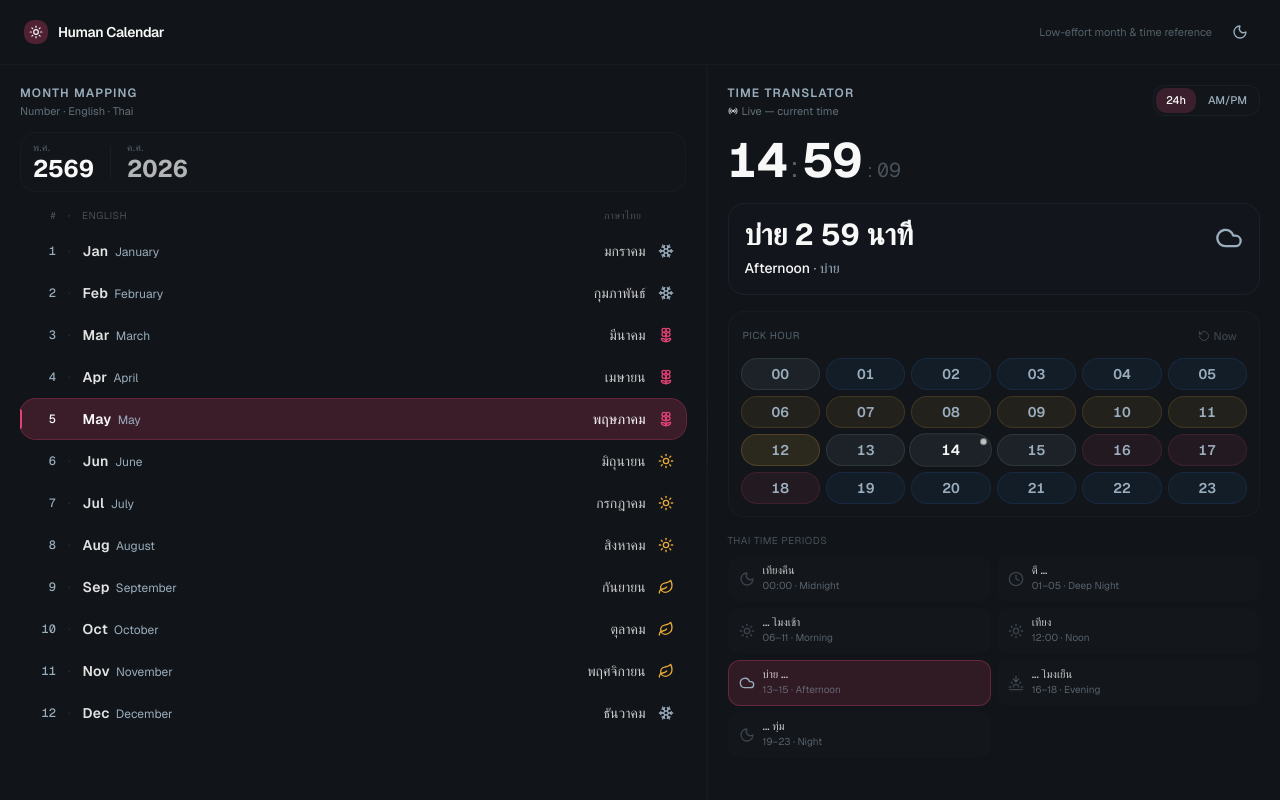
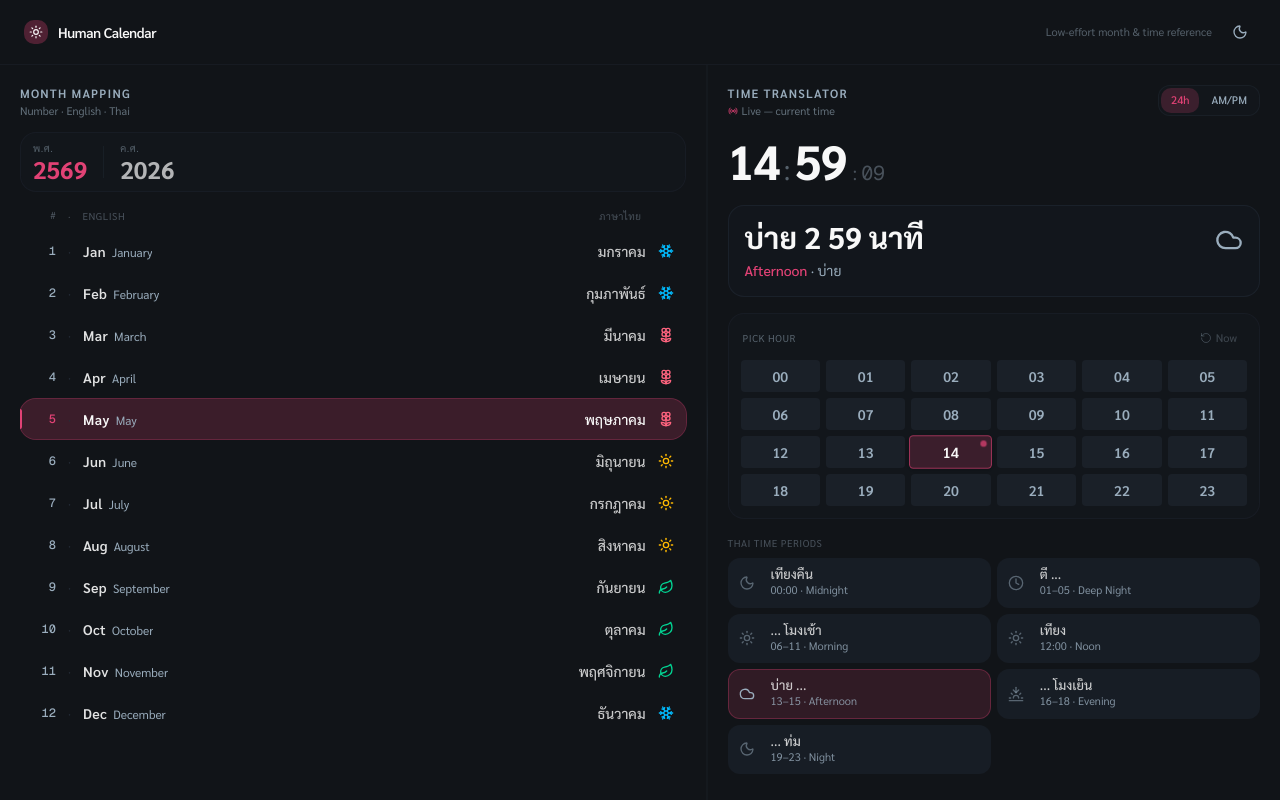
Before and after one commit to Sadiqeen/human-calendar-app, a Next.js app: page / in a window 1280 px wide. Built offline with nearby package versions, Linux system fonts and the light colour scheme.

Commit message:
refactor: update color palette to modern indigo and switch application font to Sarabun

```diff
--- a/app/layout.tsx
+++ b/app/layout.tsx
@@ -1,11 +1,19 @@
 import type { Metadata } from 'next'
-import { Geist, Geist_Mono } from 'next/font/google'
+import { Sarabun, Geist_Mono } from 'next/font/google'
 import { Analytics } from '@vercel/analytics/next'
 import { ThemeProvider } from '@/components/theme-provider'
 import './globals.css'
 
-const _geist = Geist({ subsets: ["latin"] });
-const _geistMono = Geist_Mono({ subsets: ["latin"] });
+const sarabun = Sarabun({
+  subsets: ["latin", "thai"],
+  weight: ["300", "400", "500", "600", "700"],
+  variable: "--font-sarabun"
+});
+
+const geistMono = Geist_Mono({
+  subsets: ["latin"],
+  variable: "--font-mono"
+});
 
 export const metadata: Metadata = {
   title: 'Human Calendar',
@@ -37,7 +45,7 @@ export default function RootLayout({
 }>) {
   return (
     <html lang="en" suppressHydrationWarning>
-      <body className="font-sans antialiased bg-background text-foreground">
+      <body className={`${sarabun.className} antialiased bg-background text-foreground`}>
         <ThemeProvider
           attribute="class"
           defaultTheme="dark"
--- a/components/month-board.tsx
+++ b/components/month-board.tsx
@@ -4,12 +4,12 @@ import { MONTHS, type MonthData } from "@/lib/calendar-data"
 import { cn } from "@/lib/utils"
 import { Snowflake, Flower2, Sun, Leaf } from "lucide-react"
 
-// muzli palette: slate #9aadbd · rose #e14275 · amber #e7a838 · blue #2e6ebf
+// Colors mapped to theme palette
 const SEASON_ICONS: Record<string, { icon: typeof Snowflake; color: string }> = {
-  Snowflake: { icon: Snowflake, color: "text-[#9aadbd]" },
-  Flower2:   { icon: Flower2,   color: "text-[#e14275]" },
-  Sun:       { icon: Sun,       color: "text-[#e7a838]" },
-  Leaf:      { icon: Leaf,      color: "text-[#e7a838]" },
+  Snowflake: { icon: Snowflake, color: "text-sky-400" },
+  Flower2: { icon: Flower2, color: "text-rose-400" },
+  Sun: { icon: Sun, color: "text-amber-400" },
+  Leaf: { icon: Leaf, color: "text-emerald-400" },
 }
 
 interface MonthRowProps {
@@ -30,7 +30,7 @@ function MonthRow({ month, isCurrentMonth }: MonthRowProps) {
       {/* Month number */}
       <span className={cn(
         "w-6 text-right text-xs font-mono font-medium transition-colors",
-        isCurrentMonth ? "text-accent-foreground" : "text-muted-foreground"
+        isCurrentMonth ? "text-accent" : "text-muted-foreground"
       )}>
         {month.number}
       </span>
@@ -99,7 +99,7 @@ export function MonthBoard() {
       <div className="flex items-center gap-3 mb-4 px-3 py-2.5 rounded-xl bg-muted/20 border border-border/30">
         <div className="flex flex-col min-w-0">
           <span className="text-[10px] text-muted-foreground/50 uppercase tracking-wider leading-none mb-1">พ.ศ.</span>
-          <span className="text-2xl font-bold tabular-nums text-accent-foreground leading-none">{bsYear}</span>
+          <span className="text-2xl font-bold tabular-nums text-accent leading-none">{bsYear}</span>
         </div>
         <div className="w-px h-8 bg-border/40 mx-1" />
         <div className="flex flex-col min-w-0">
--- a/components/time-translator.tsx
+++ b/components/time-translator.tsx
@@ -10,14 +10,14 @@ function pad(n: number) {
   return n.toString().padStart(2, "0")
 }
 
-// Colors derived from muzli palette: blue #2e6ebf · slate #9aadbd · rose #e14275 · amber #e7a838
+// Colors derived from theme palette
 const PERIOD_ICON_CONFIG: Record<PeriodIconType, { icon: typeof Moon; color: string }> = {
-  Moon:    { icon: Moon,    color: "text-[#9aadbd]" },
-  Clock:   { icon: Clock,   color: "text-[#2e6ebf]" },
-  Sunrise: { icon: Sunrise, color: "text-[#e7a838]" },
-  Sun:     { icon: Sun,     color: "text-[#e7a838]" },
-  Cloud:   { icon: Cloud,   color: "text-[#9aadbd]" },
-  Sunset:  { icon: Sunset,  color: "text-[#e14275]" },
+  Moon: { icon: Moon, color: "text-chart-3" },
+  Clock: { icon: Clock, color: "text-chart-1" },
+  Sunrise: { icon: Sunrise, color: "text-chart-5" },
+  Sun: { icon: Sun, color: "text-chart-5" },
+  Cloud: { icon: Cloud, color: "text-chart-3" },
+  Sunset: { icon: Sunset, color: "text-chart-4" },
 }
 
 type TimeMode = "24hr" | "ampm"
@@ -26,27 +26,11 @@ type TimeMode = "24hr" | "ampm"
 function formatHour(hour: number, mode: TimeMode): string {
   if (mode === "24hr") return pad(hour)
   const h12 = hour % 12 || 12
-  const period = hour < 12 ? "AM" : "PM"
+  const period = hour < 12 ? " AM" : " PM"
   return `${h12}${period}`
 }
 
-// Period tints mapped to muzli palette
-function periodTint(hour: number): string {
-  // midnight      → slate #9aadbd
-  if (hour === 0)                return "bg-[#9aadbd]/8 border-[#9aadbd]/15"
-  // deep night    → blue #2e6ebf
-  if (hour >= 1 && hour <= 5)   return "bg-[#2e6ebf]/8 border-[#2e6ebf]/15"
-  // morning       → amber #e7a838
-  if (hour >= 6 && hour <= 11)  return "bg-[#e7a838]/8 border-[#e7a838]/15"
-  // noon          → amber bright
-  if (hour === 12)               return "bg-[#e7a838]/12 border-[#e7a838]/20"
-  // afternoon     → slate
-  if (hour >= 13 && hour <= 15) return "bg-[#9aadbd]/8 border-[#9aadbd]/15"
-  // evening       → rose #e14275
-  if (hour >= 16 && hour <= 18) return "bg-[#e14275]/8 border-[#e14275]/15"
-  // night         → blue
-  return "bg-[#2e6ebf]/8 border-[#2e6ebf]/15"
-}
+
 
 export function TimeTranslator() {
   const [selectedHour, setSelectedHour] = useState<number | null>(null)
@@ -86,7 +70,7 @@ export function TimeTranslator() {
           <p className="text-[11px] text-muted-foreground/60 flex items-center gap-1">
             {isLive ? (
               <>
-                <Radio className="w-2.5 h-2.5 text-accent-foreground" aria-hidden />
+                <Radio className="w-2.5 h-2.5 text-accent" aria-hidden />
                 Live — current time
               </>
             ) : (
@@ -102,9 +86,9 @@ export function TimeTranslator() {
               key={m}
               onClick={() => setMode(m)}
               className={cn(
-                "px-2.5 py-1 rounded-md text-[11px] font-medium transition-all",
+                "px-2.5 py-1 rounded-md text-[11px] font-medium transition-all cursor-pointer",
                 mode === m
-                  ? "bg-accent/20 text-accent-foreground"
+                  ? "bg-accent/20 text-accent"
                   : "text-muted-foreground hover:text-foreground"
               )}
             >
@@ -141,7 +125,7 @@ export function TimeTranslator() {
               {result.thaiSpoken}
             </p>
             <p className="text-sm text-muted-foreground">
-              <span className="text-accent-foreground font-medium">{result.periodEnglish}</span>
+              <span className="text-accent font-medium">{result.periodEnglish}</span>
               {" · "}
               <span>{result.period}</span>
             </p>
@@ -166,7 +150,7 @@ export function TimeTranslator() {
               "flex items-center gap-1 text-[11px] rounded-md px-2 py-1 transition-all font-medium",
               isLive
                 ? "text-muted-foreground/30 cursor-default"
-                : "text-accent-foreground bg-accent/15 hover:bg-accent/25"
+                : "text-accent bg-accent/15 hover:bg-accent/25 cursor-pointer"
             )}
             aria-label="Reset to current time"
           >
@@ -187,13 +171,10 @@ export function TimeTranslator() {
                 aria-label={`Select ${formatHour(h, mode)}`}
                 aria-pressed={isSelected}
                 className={cn(
-                  "relative flex flex-col items-center justify-center rounded-xl py-2 px-1 border transition-all duration-150 text-center",
+                  "relative flex flex-col items-center justify-center rounded py-2 px-1 border transition-all duration-150 text-center cursor-pointer",
                   isSelected
-                    ? cn("border-accent/60 bg-accent/20 text-accent-foreground shadow-sm scale-105", periodTint(h))
-                    : cn(
-                        "border-transparent text-muted-foreground hover:border-border/50 hover:text-foreground hover:bg-muted/40",
-                        periodTint(h)
-                      )
+                    ? "border-accent/60 bg-accent/20 text-accent shadow-sm scale-105"
+                    : "border-transparent bg-muted text-muted-foreground hover:border-border/50 hover:text-foreground hover:bg-muted/40"
                 )}
               >
                 <span className={cn(
@@ -204,7 +185,7 @@ export function TimeTranslator() {
                 </span>
                 {/* Live pulse dot */}
                 {isCurrentLive && (
-                  <span className="absolute top-1 right-1 w-1.5 h-1.5 rounded-full bg-accent-foreground animate-pulse" />
+                  <span className="absolute top-1 right-1 w-1.5 h-1.5 rounded-full bg-accent animate-pulse" />
                 )}
               </button>
             )
@@ -220,13 +201,13 @@ export function TimeTranslator() {
         <div className="grid grid-cols-2 gap-1.5">
           {(
             [
-              { period: "เที่ยงคืน",    en: "Midnight",   time: "00:00", icon: "Moon"    },
-              { period: "ตี ...",        en: "Deep Night", time: "01–05", icon: "Clock"   },
-              { period: "... โมงเช้า",  en: "Morning",    time: "06–11", icon: "Sun"     },
-              { period: "เที่ยง",       en: "Noon",       time: "12:00", icon: "Sun"     },
-              { period: "บ่าย ...",     en: "Afternoon",  time: "13–15", icon: "Cloud"   },
-              { period: "... โมงเย็น",  en: "Evening",    time: "16–18", icon: "Sunset"  },
-              { period: "... ทุ่ม",     en: "Night",      time: "19–23", icon: "Moon"    },
+              { period: "เที่ยงคืน", en: "Midnight", time: "00:00", icon: "Moon" },
+              { period: "ตี ...", en: "Deep Night", time: "01–05", icon: "Clock" },
+              { period: "... โมงเช้า", en: "Morning", time: "06–11", icon: "Sun" },
+              { period: "เที่ยง", en: "Noon", time: "12:00", icon: "Sun" },
+              { period: "บ่าย ...", en: "Afternoon", time: "13–15", icon: "Cloud" },
+              { period: "... โมงเย็น", en: "Evening", time: "16–18", icon: "Sunset" },
+              { period: "... ทุ่ม", en: "Night", time: "19–23", icon: "Moon" },
             ] as Array<{ period: string; en: string; time: string; icon: PeriodIconType }>
           ).map((row) => {
             const cfg = PERIOD_ICON_CONFIG[row.icon]
@@ -236,24 +217,24 @@ export function TimeTranslator() {
               <div
                 key={row.period}
                 className={cn(
-                  "flex items-center gap-2 rounded-lg px-2.5 py-2 transition-all border",
+                  "flex items-center gap-4 rounded-lg px-2.5 py-2 transition-all border",
                   isActive
                     ? "bg-accent/15 border-accent/30"
-                    : "bg-muted/20 border-transparent"
+                    : "bg-muted/80 border-transparent"
                 )}
               >
                 <IconComp
                   className={cn(
                     "w-4 h-4 flex-shrink-0",
-                    isActive ? cfg.color : "text-muted-foreground/30"
+                    isActive ? cfg.color : "text-muted-foreground/50"
                   )}
                   aria-hidden
                 />
                 <div className="min-w-0">
-                  <p className="text-[11px] font-medium text-foreground/80 leading-none truncate">
+                  <p className="text-[13px] font-medium text-foreground/80 leading-none truncate">
                     {row.period}
                   </p>
-                  <p className="text-[10px] text-muted-foreground/50 mt-0.5">
+                  <p className="text-[11px] text-muted-foreground/80 mt-0.5">
                     {row.time} · {row.en}
                   </p>
                 </div>
```
Also changed, not shown: styles/globals.css (+63 -64 lines).
